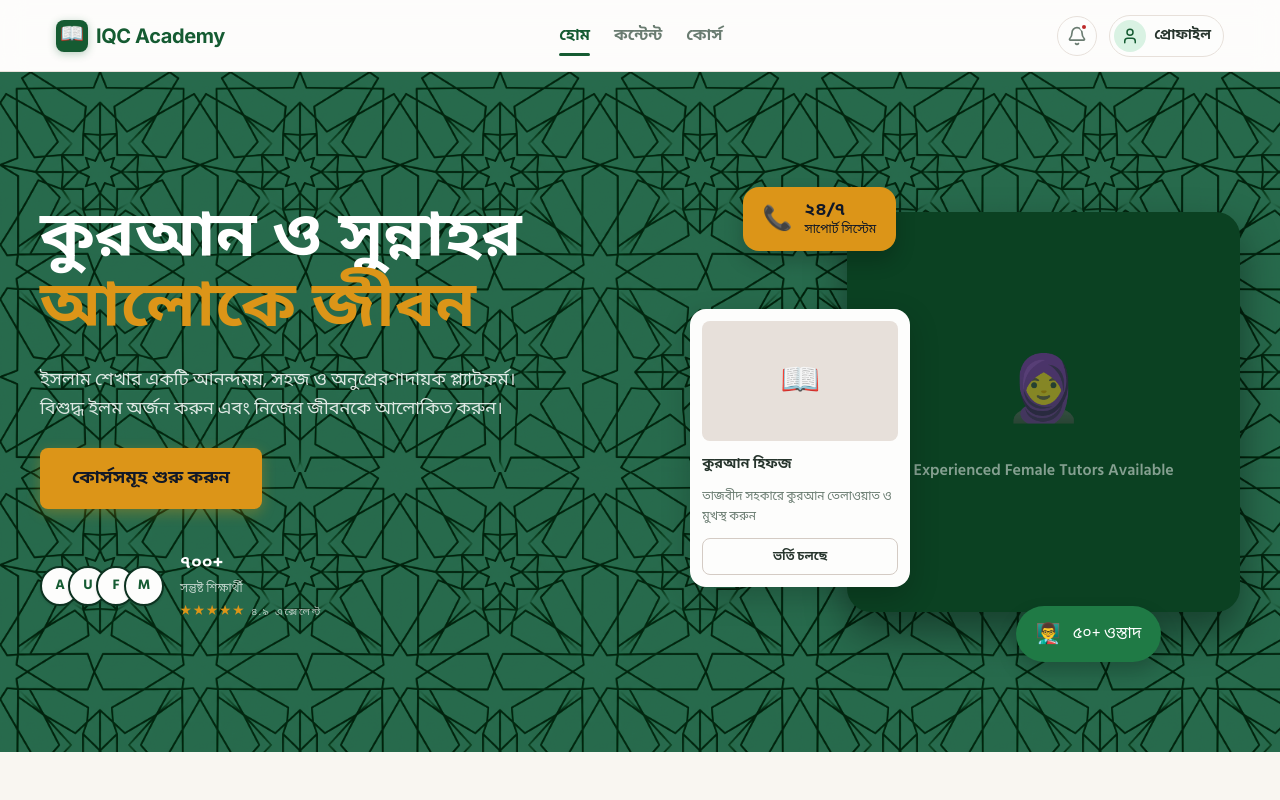
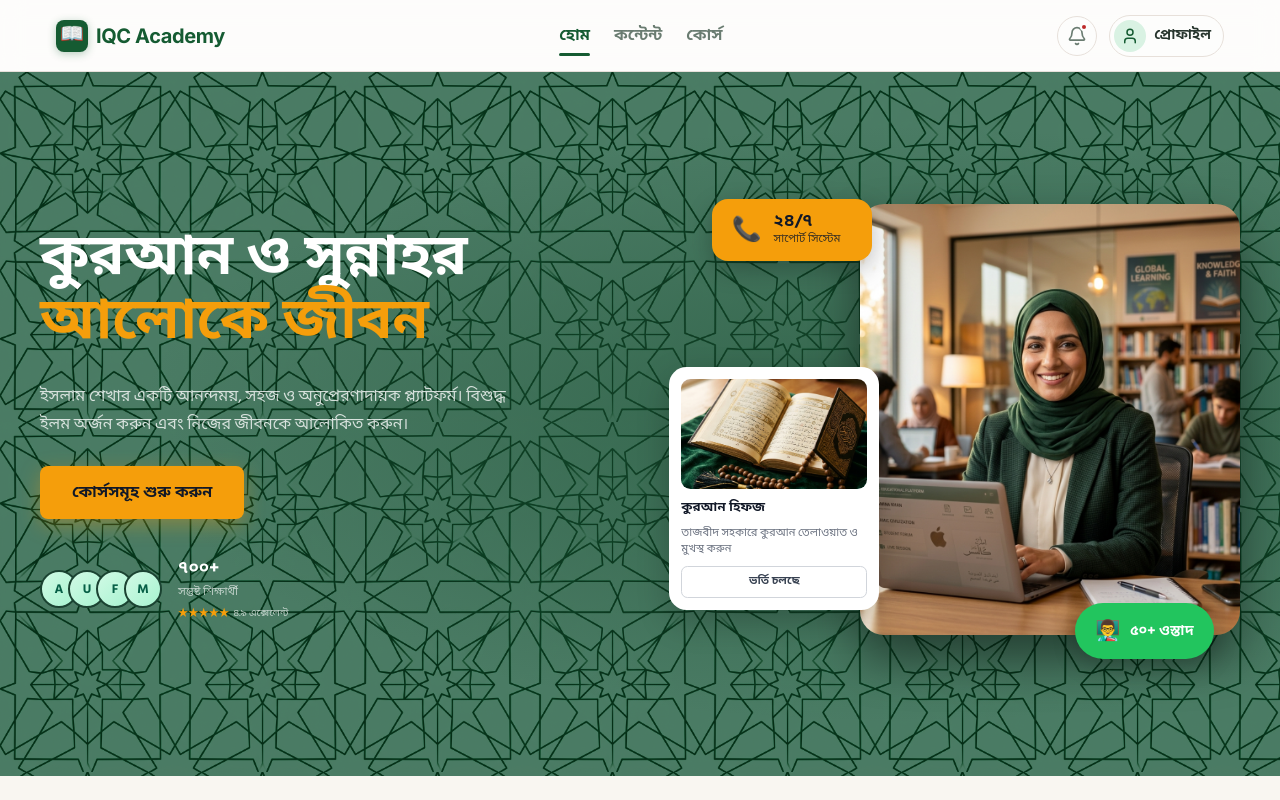
Before and after one commit to farad-alam/IQC-Academy, a Next.js app: page / in a window 1280 px wide. Shown: the top 800 px of the page. Built offline with nearby package versions, Linux system fonts and the light colour scheme.

Commit message:
UI: Fix hero colors, floating cards, and add generated images

```diff
--- a/app/(user)/home.module.css
+++ b/app/(user)/home.module.css
@@ -4,14 +4,16 @@
 
 /* --- Hero Section --- */
 .hero {
-  min-height: 85vh;
+  min-height: 88vh;
   display: flex;
   align-items: center;
-  padding: var(--space-12) var(--space-4);
-  background-color: #0c3220; /* Dark green */
-  background-image: url('/images/pattern.png');
-  background-blend-mode: soft-light;
-  background-size: 400px;
+  padding: 5rem 2rem;
+  background-color: #1B4332;
+  background-image:
+    radial-gradient(ellipse at 70% 50%, rgba(34, 85, 58, 0.6) 0%, transparent 60%),
+    url('/images/pattern.png');
+  background-blend-mode: normal, soft-light;
+  background-size: cover, 350px;
   position: relative;
   overflow: hidden;
 }
@@ -20,8 +22,8 @@
   max-width: 1200px;
   margin: 0 auto;
   display: grid;
-  grid-template-columns: 1.2fr 1fr;
-  gap: var(--space-12);
+  grid-template-columns: 1.15fr 1fr;
+  gap: 4rem;
   width: 100%;
   align-items: center;
   position: relative;
@@ -31,51 +33,53 @@
 .heroLeft {
   display: flex;
   flex-direction: column;
-  gap: var(--space-6);
+  gap: 1.75rem;
 }
 
 .title {
-  font-size: clamp(2.5rem, 5vw, 4rem);
+  font-size: clamp(2.2rem, 4.5vw, 3.75rem);
   font-weight: 800;
-  color: white;
-  line-height: 1.1;
+  color: #ffffff;
+  line-height: 1.12;
+  letter-spacing: -0.01em;
 }
 
 .titleHighlight {
-  color: var(--color-warning); /* Yellow */
+  color: #F59E0B;
 }
 
 .subtitle {
-  font-size: 1.125rem;
-  color: rgba(255, 255, 255, 0.85);
-  line-height: 1.6;
-  max-width: 500px;
+  font-size: 1rem;
+  color: rgba(255, 255, 255, 0.78);
+  line-height: 1.75;
+  max-width: 480px;
 }
 
 .primaryBtn {
-  background-color: var(--color-warning);
+  background-color: #F59E0B;
   color: #111827;
   font-weight: 700;
-  padding: var(--space-4) var(--space-8);
-  border-radius: var(--radius-md);
+  padding: 0.875rem 2rem;
+  border-radius: 8px;
   align-self: flex-start;
-  transition: transform 0.2s;
+  transition: all 0.25s ease;
   text-decoration: none;
   display: inline-block;
-  font-size: var(--font-size-md);
-  box-shadow: 0 4px 14px rgba(245, 158, 11, 0.3);
+  font-size: 1rem;
+  box-shadow: 0 6px 20px rgba(245, 158, 11, 0.35);
 }
 
 .primaryBtn:hover {
   transform: translateY(-2px);
-  background-color: #f59e0b;
+  box-shadow: 0 10px 28px rgba(245, 158, 11, 0.45);
+  background-color: #fbbf24;
 }
 
 .statsWidget {
   display: flex;
   align-items: center;
-  gap: var(--space-4);
-  margin-top: var(--space-4);
+  gap: 1rem;
+  margin-top: 0.5rem;
 }
 
 .avatars {
@@ -84,19 +88,19 @@
 }
 
 .avatar {
-  width: 40px;
-  height: 40px;
+  width: 38px;
+  height: 38px;
   border-radius: 50%;
-  border: 2px solid #0c3220;
-  background: var(--color-surface);
-  margin-left: -12px;
+  border: 2.5px solid #1B4332;
+  background: linear-gradient(135deg, #d1fae5, #a7f3d0);
+  margin-left: -10px;
   display: flex;
   align-items: center;
   justify-content: center;
-  font-size: 0.875rem;
-  color: var(--color-primary);
-  box-shadow: var(--shadow-sm);
-  font-weight: 700;
+  font-size: 0.8rem;
+  color: #065f46;
+  font-weight: 800;
+  overflow: hidden;
 }
 
 .avatar:first-child {
@@ -106,154 +110,169 @@
 .statsText {
   display: flex;
   flex-direction: column;
-  gap: 2px;
+  gap: 1px;
 }
 
 .statsCount {
   color: white;
-  font-size: 1.1rem;
+  font-size: 1.05rem;
   font-weight: 700;
 }
 
 .statsLabel {
-  color: rgba(255, 255, 255, 0.7);
-  font-size: 0.75rem;
+  color: rgba(255, 255, 255, 0.65);
+  font-size: 0.72rem;
 }
 
 .stars {
-  color: var(--color-warning);
-  font-size: 0.875rem;
-  letter-spacing: 2px;
+  display: flex;
+  align-items: center;
+  gap: 0.25rem;
+  color: #F59E0B;
+  font-size: 0.8rem;
 }
 
-/* Hero Right Composition */
+/* ─── Hero Right ─── */
 .heroRight {
   position: relative;
   display: flex;
-  justify-content: center;
+  justify-content: flex-end;
   align-items: center;
 }
 
 .rightComposition {
   position: relative;
   width: 100%;
-  height: 500px;
+  height: 490px;
 }
 
+/* Main tutor photo */
 .mainImageCard {
   position: absolute;
   right: 0;
-  top: 10%;
-  width: 75%;
-  height: 80%;
+  top: 5%;
+  width: 72%;
+  height: 88%;
   border-radius: 1.5rem;
-  background: var(--color-primary-dark);
   overflow: hidden;
-  box-shadow: 0 20px 40px rgba(0, 0, 0, 0.4);
-  display: flex;
-  align-items: center;
-  justify-content: center;
+  box-shadow: 0 24px 48px rgba(0, 0, 0, 0.45);
+  background: #2d6a4f;
 }
 
-.mainImgPlaceholder {
+.mainImageCard img {
   width: 100%;
   height: 100%;
   object-fit: cover;
+  object-position: top center;
+}
+
+/* Floating card 1 – yellow "24/7" chip (top-left) */
+.floatingCard1 {
+  position: absolute;
+  top: 4%;
+  left: 0;
+  background: #F59E0B;
+  padding: 0.75rem 1.25rem;
+  border-radius: 1rem;
+  box-shadow: 0 8px 24px rgba(0,0,0,0.25);
+  display: flex;
+  align-items: center;
+  gap: 0.75rem;
+  z-index: 3;
+  color: #111827;
+  min-width: 160px;
+}
+
+.boldText {
+  font-weight: 800;
+  font-size: 1.05rem;
+  line-height: 1.2;
+}
+
+.subText {
+  font-size: 0.7rem;
+  font-weight: 500;
   opacity: 0.8;
 }
 
-.floatingCard1 {
-  position: absolute;
-  top: 5%;
-  left: 5%;
-  background: var(--color-warning);
-  padding: var(--space-3) var(--space-5);
-  border-radius: 1rem;
-  box-shadow: 0 10px 20px rgba(0, 0, 0, 0.2);
-  display: flex;
-  align-items: center;
-  gap: var(--space-3);
-  z-index: 2;
-  color: #111827;
-}
-
-.floatingCard1 .boldText {
-  font-weight: 800;
-  font-size: 1.1rem;
-  line-height: 1.2;
-}
-
-.floatingCard1 .subText {
-  font-size: 0.75rem;
-  font-weight: 500;
-}
-
+/* Floating card 2 – white Quran mini card (bottom-left overlap) */
 .floatingCard2 {
   position: absolute;
-  bottom: 15%;
-  left: -5%;
-  background: var(--color-surface);
-  padding: var(--space-3);
-  border-radius: 1rem;
-  box-shadow: 0 10px 30px rgba(0, 0, 0, 0.2);
-  width: 220px;
-  z-index: 2;
+  bottom: 12%;
+  left: -8%;
+  background: #ffffff;
+  padding: 0.75rem;
+  border-radius: 1.1rem;
+  box-shadow: 0 12px 32px rgba(0,0,0,0.22);
+  width: 210px;
+  z-index: 3;
   display: flex;
   flex-direction: column;
-  gap: var(--space-3);
+  gap: 0.5rem;
 }
 
 .quranImg {
   width: 100%;
-  height: 120px;
-  border-radius: 0.5rem;
-  background: var(--color-earth-1);
+  height: 110px;
+  border-radius: 0.6rem;
   object-fit: cover;
+  background: #e2e8f0;
 }
 
 .fc2Title {
-  font-size: 0.875rem;
+  font-size: 0.82rem;
   font-weight: 700;
-  color: var(--color-text);
+  color: #111827;
 }
 
 .fc2Text {
-  font-size: 0.75rem;
-  color: var(--color-text-muted);
+  font-size: 0.7rem;
+  color: #6b7280;
+  line-height: 1.4;
 }
 
 .fc2Btn {
   width: 100%;
-  padding: var(--space-2);
-  border: 1px solid var(--color-earth-2);
-  border-radius: 0.5rem;
+  padding: 0.4rem;
+  border: 1px solid #d1d5db;
+  border-radius: 0.4rem;
   background: transparent;
-  font-size: 0.75rem;
+  font-size: 0.7rem;
   font-weight: 600;
   text-align: center;
-  color: var(--color-text);
+  color: #374151;
+  cursor: pointer;
+  transition: background 0.2s;
 }
 
+.fc2Btn:hover {
+  background: #f3f4f6;
+}
+
+/* Floating card 3 – green "50+ Mentors" pill (bottom-right) */
 .floatingCard3 {
   position: absolute;
-  bottom: 0;
-  right: 15%;
-  background: var(--color-success);
-  padding: var(--space-3) var(--space-5);
+  bottom: 2%;
+  right: 5%;
+  background: #22c55e;
+  padding: 0.75rem 1.25rem;
   border-radius: 2rem;
-  box-shadow: 0 10px 20px rgba(0, 0, 0, 0.2);
+  box-shadow: 0 8px 24px rgba(0,0,0,0.2);
   display: flex;
   align-items: center;
-  gap: var(--space-3);
-  z-index: 2;
+  gap: 0.6rem;
+  z-index: 3;
   color: white;
+  font-weight: 700;
+  font-size: 0.875rem;
 }
 
+/* ─── Responsive ─── */
 @media (max-width: 1024px) {
   .heroContainer {
     grid-template-columns: 1fr;
     text-align: center;
-    gap: var(--space-8);
+    gap: 3rem;
   }
   .heroLeft {
     align-items: center;
@@ -261,7 +280,7 @@
   .primaryBtn {
     align-self: center;
   }
-  .rightComposition {
+  .heroRight {
     display: none;
   }
 }
--- a/app/(user)/page.js
+++ b/app/(user)/page.js
@@ -45,11 +45,7 @@ export default function HomePage() {
             <div className={styles.rightComposition}>
               {/* Main Tutor Image Card */}
               <div className={styles.mainImageCard}>
-                <div style={{ padding: '2rem', textAlign: 'center', color: 'rgba(255,255,255,0.5)' }}>
-                  {/* We don't have the actual tutor image, so we put a placeholder or icon */}
-                  <span style={{ fontSize: '4rem' }}>🧕</span>
-                  <p style={{ marginTop: '1rem', fontWeight: 600 }}>Experienced Female Tutors Available</p>
-                </div>
+                <img src="/images/hero_tutor.png" alt="IQC Academy Teacher" />
               </div>
 
               {/* Floating Widget 1 */}
@@ -63,7 +59,7 @@ export default function HomePage() {
 
               {/* Floating Widget 2 */}
               <div className={styles.floatingCard2}>
-                <div className={styles.quranImg} style={{ display: 'flex', alignItems: 'center', justifyContent: 'center', fontSize: '2rem' }}>📖</div>
+                <img src="/images/quran_card.png" alt="Quran" className={styles.quranImg} />
                 <div className={styles.fc2Title}>কুরআন হিফজ</div>
                 <div className={styles.fc2Text}>তাজবীদ সহকারে কুরআন তেলাওয়াত ও মুখস্থ করুন</div>
                 <div className={styles.fc2Btn}>ভর্তি চলছে</div>
```
Also changed, not shown: public/images/hero_tutor.png (added), public/images/quran_card.png (added).
